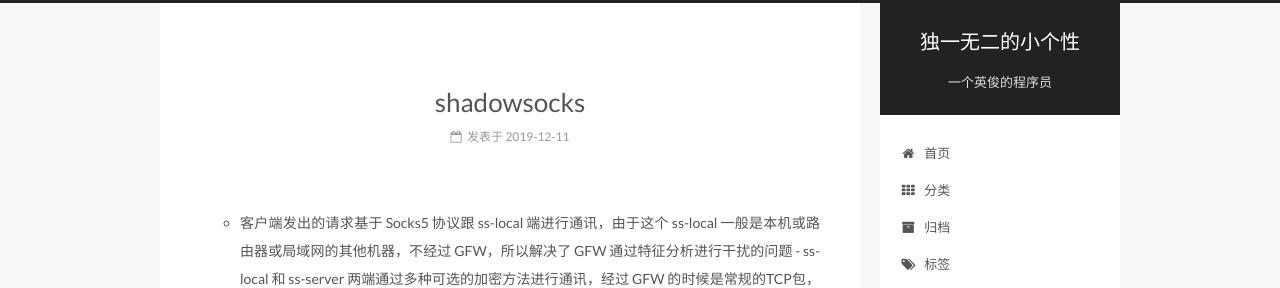
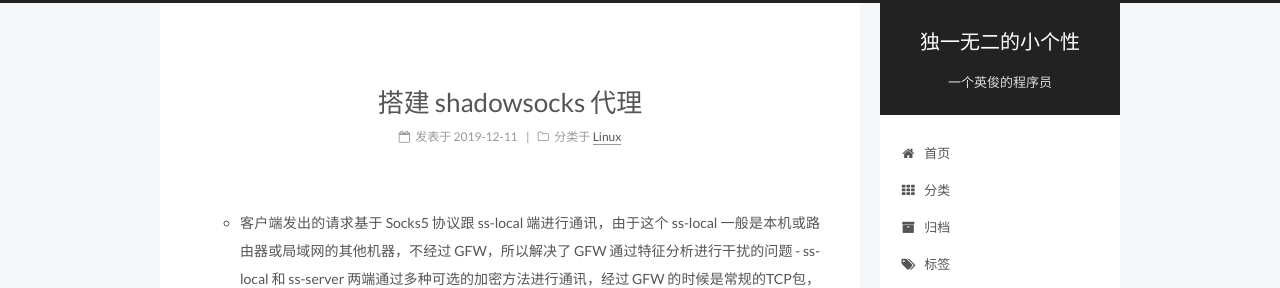
Before and after one commit to owenliu1122/owenliu1122.github.io, a Jekyll site: the page built from _posts/2019-12-11-shadowsocks.md, in a window 1280 px wide. Shown: the top 288 px of the page. Built offline with Jekyll 4.4.1, drawn with Linux system fonts in a browser that asks for light colours.

Commit message:
shadowsocks 添加类别

```diff
--- a/_posts/2019-12-11-shadowsocks.md
+++ b/_posts/2019-12-11-shadowsocks.md
@@ -1,10 +1,11 @@
 ---
 layout: post
-title: shadowsocks
+title: 搭建 shadowsocks 代理
 date: 2019-12-11 13:08:11 +0800
-categories:
-tags: [shadowsocks]
-typora-root-url: ../../owenliu1122.github.io
+categories: Linux
+tags:
+  - shadowsocks
+typora-root-url: ../
 typora-copy-images-to: ../images
 ---
 
```
